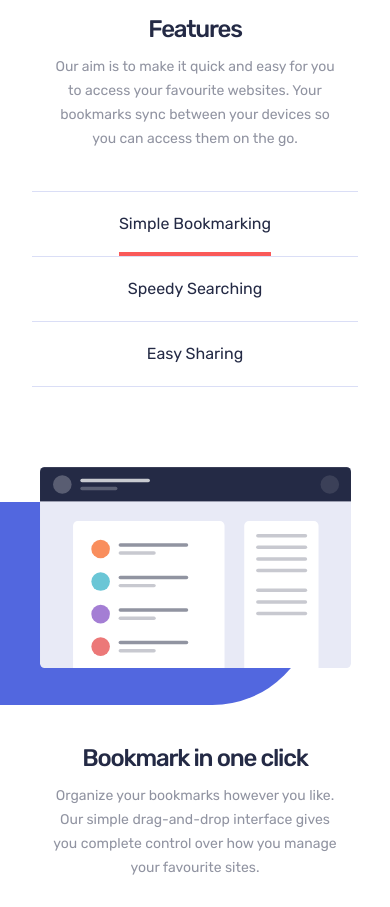
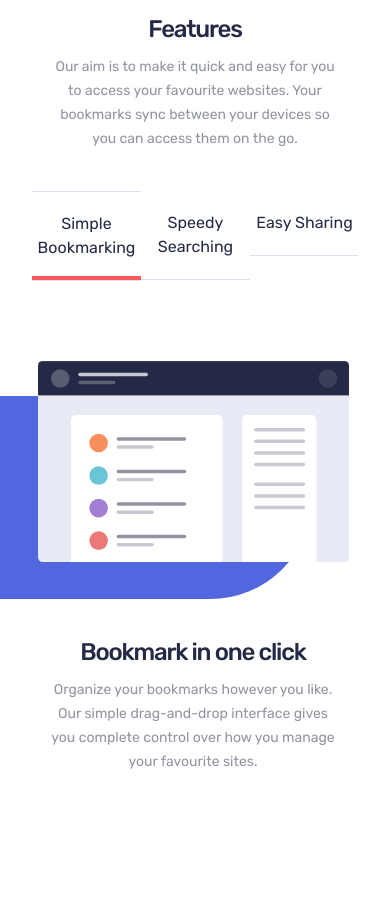
Before and after one commit to rahmatulloh19/bookmark, a website: page index.html in a window 390 px wide. Shown: the part 870-1777 px from the top of the page. Drawn offline with nearby package versions, Linux system fonts and the light colour scheme.

Commit message:
add slick carousel

```diff
--- a/index.html
+++ b/index.html
@@ -3,6 +3,8 @@
 	<head>
 		<meta charset="UTF-8" />
 		<meta name="viewport" content="width=device-width, initial-scale=1.0" />
+		<link rel="stylesheet" href="./node_modules/slick-carousel/slick/slick.css" />
+		<link rel="stylesheet" href="./node_modules/slick-carousel/slick/slick-theme.css" />
 		<link rel="stylesheet" href="./src/css/main.css" />
 		<title>BOOKMARK</title>
 	</head>
@@ -209,6 +211,7 @@
 						</li>
 					</ul>
 				</div>
+				<div class="features__list-wrapper">
 					<ul class="features__list">
 						<li class="features__items">
 							<div class="container">
@@ -233,7 +236,7 @@
 											</p>
 										</div>
 										<a
-										class="text-sm leading-7 py-2.5 min-w-[114px] bg-mainBgColor rounded-md text-white text-center hidden lg:inline-block"
+											class="text-sm leading-7 py-2.5 min-w-[114px] bg-mainBgColor rounded-md text-white text-center hidden lg:inline-block hover:bg-mainBgColor hover:opacity-80 active:scale-95 transition"
 											href="#">
 											More Info
 										</a>
@@ -257,13 +260,14 @@
 										</h3>
 										<div
 											class="features__desc-wrapper text-center md:text-left max-w-[287px] md:max-w-[451px] mx-auto md:mb-8">
-										<p class="features__desc text-sm md:text-lg leading-6 md:leading-7 opacity-50">
-											Our powerful search feature will help you find saved sites in no time at all.
-											No need to trawl through all of your bookmarks.
+											<p
+												class="features__desc text-sm md:text-lg leading-6 md:leading-7 opacity-50">
+												Our powerful search feature will help you find saved sites in no time at
+												all. No need to trawl through all of your bookmarks.
 											</p>
 										</div>
 										<a
-										class="text-sm leading-7 py-2.5 min-w-[114px] bg-mainBgColor rounded-md text-white text-center hidden lg:inline-block"
+											class="text-sm leading-7 py-2.5 min-w-[114px] bg-mainBgColor rounded-md text-white text-center hidden lg:inline-block hover:bg-mainBgColor hover:opacity-80 active:scale-95 transition"
 											href="#">
 											More Info
 										</a>
@@ -287,13 +291,14 @@
 										</h3>
 										<div
 											class="features__desc-wrapper text-center md:text-left max-w-[287px] md:max-w-[451px] mx-auto md:mb-8">
-										<p class="features__desc text-sm md:text-lg leading-6 md:leading-7 opacity-50">
+											<p
+												class="features__desc text-sm md:text-lg leading-6 md:leading-7 opacity-50">
 												Easily share your bookmarks and collections with others. Create a shareable
 												link that you can send at the click of a button.
 											</p>
 										</div>
 										<a
-										class="text-sm leading-7 py-2.5 min-w-[114px] bg-mainBgColor rounded-md text-white text-center hidden lg:inline-block"
+											class="text-sm leading-7 py-2.5 min-w-[114px] bg-mainBgColor rounded-md text-white text-center hidden lg:inline-block hover:bg-mainBgColor hover:opacity-80 active:scale-95 transition"
 											href="#">
 											More Info
 										</a>
@@ -302,6 +307,7 @@
 							</div>
 						</li>
 					</ul>
+				</div>
 			</section>
 			<!-- Features section finished -->
 			<!-- Extension section started -->
@@ -575,6 +581,9 @@
 			</div>
 		</footer>
 		<!-- Site footer end -->
+		<script type="text/javascript" src="//code.jquery.com/jquery-1.11.0.min.js"></script>
+		<script type="text/javascript" src="//code.jquery.com/jquery-migrate-1.2.1.min.js"></script>
+		<script src="./node_modules/slick-carousel/slick/slick.min.js"></script>
 		<script src="./src/js/main.js"></script>
 	</body>
 </html>
--- a/package.json
+++ b/package.json
@@ -20,5 +20,8 @@
 	"devDependencies": {
 		"daisyui": "^4.4.19",
 		"tailwindcss": "^3.3.6"
+	},
+	"dependencies": {
+		"slick-carousel": "^1.8.1"
 	}
 }
--- a/src/css/inner.css
+++ b/src/css/inner.css
@@ -186,6 +186,15 @@ img {
 	}
 }
 
+.features__list-wrapper {
+	max-width: 99vw;
+	width: 100%;
+}
+@media only screen and (min-width: 1148px) {
+	.features__list-wrapper {
+	}
+}
+
 /* Features styles finished */
 
 /* Extension styles started */
--- a/src/js/main.js
+++ b/src/js/main.js
@@ -20,3 +20,27 @@ elInput.addEventListener("change", () => {
 		document.body.removeAttribute("style");
 	}
 });
+
+const elButtonsList = document.querySelector(".features__control-list");
+
+// elButtonsList.addEventListener("click", (evt) => {
+// 	evt.target;
+// });
+
+$(".features__list").slick({
+	dots: false,
+	arrows: false,
+	infinite: true,
+	speed: 300,
+	slidesToShow: 1,
+	adaptiveHeight: true,
+});
+
+$(".features__control-list").slick({
+	slidesToShow: 3,
+	slidesToScroll: 1,
+	asNavFor: ".features__list",
+	dots: false,
+	centerMode: false,
+	focusOnSelect: true,
+});
```
Also changed, not shown: src/css/main.css, 1 other file. Lines whose indentation alone changed are shown as unchanged.
